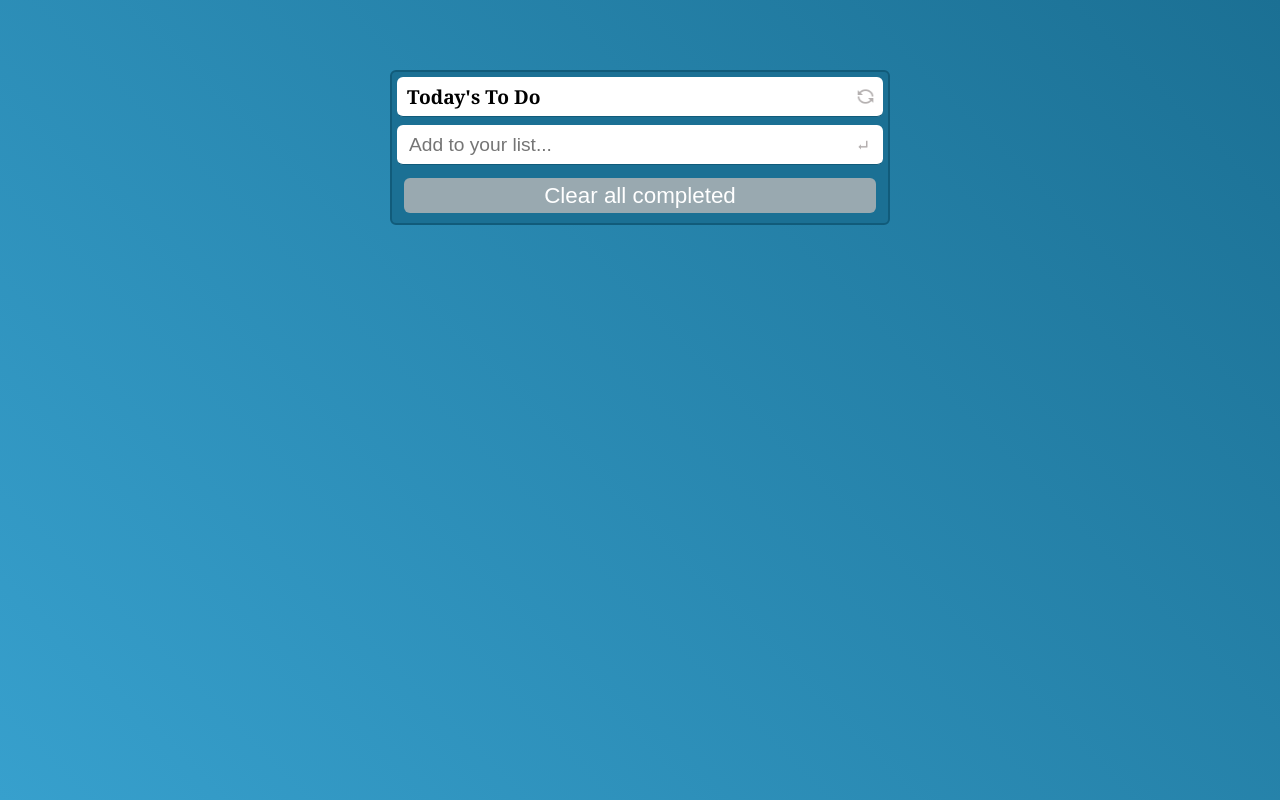
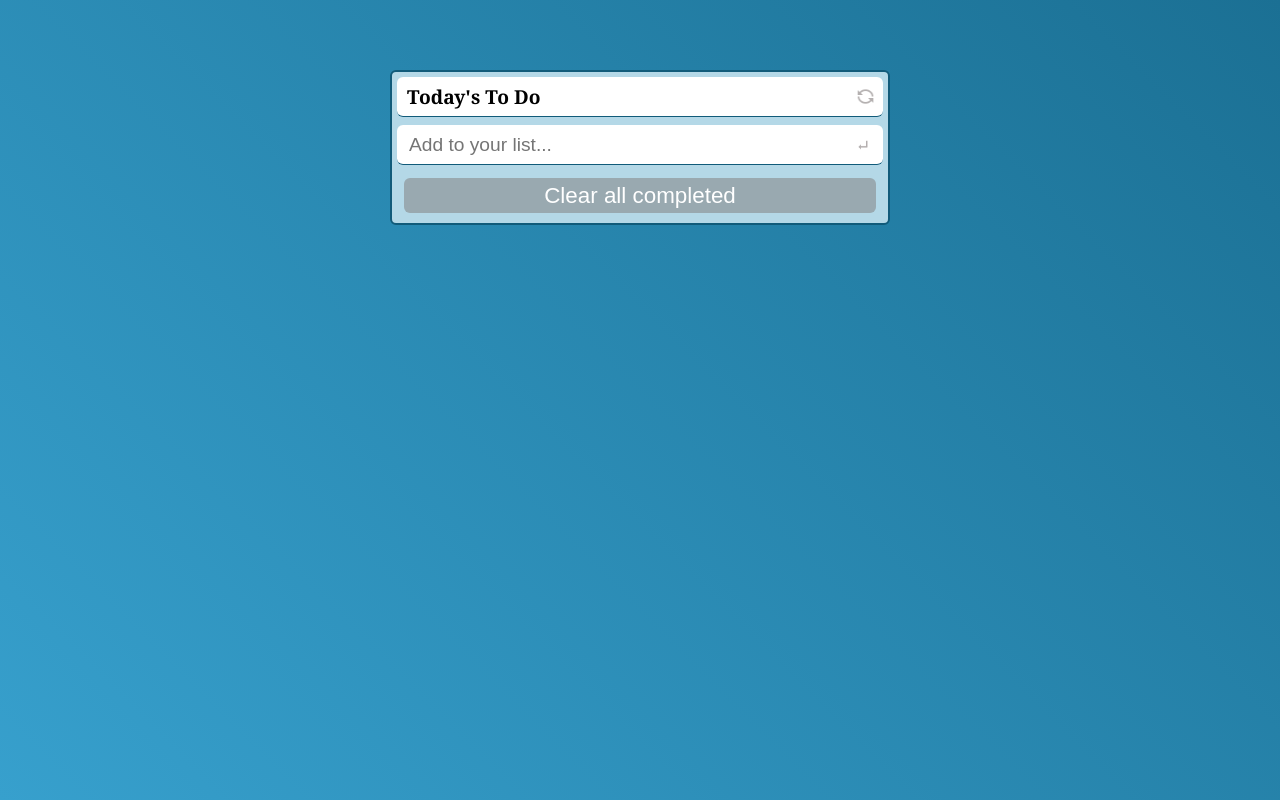
Before and after one commit to hafiz1379/To-do-list, a website built with webpack: page src/index.html in a window 1280 px wide. Built offline with nearby package versions, Linux system fonts and the light colour scheme.

Commit message:
updated the tasks holder bg color

```diff
--- a/src/style.css
+++ b/src/style.css
@@ -25,7 +25,7 @@ body {
   max-width: 500px;
   height: auto;
   margin: 0 auto;
-  background: rgb(27, 112, 148);
+  background: rgb(180 216 231);
   font-family: sans-serif;
   font-size: 15px;
   border-radius: 6px;
```
Also changed, not shown: dist/index.bundle.js.
